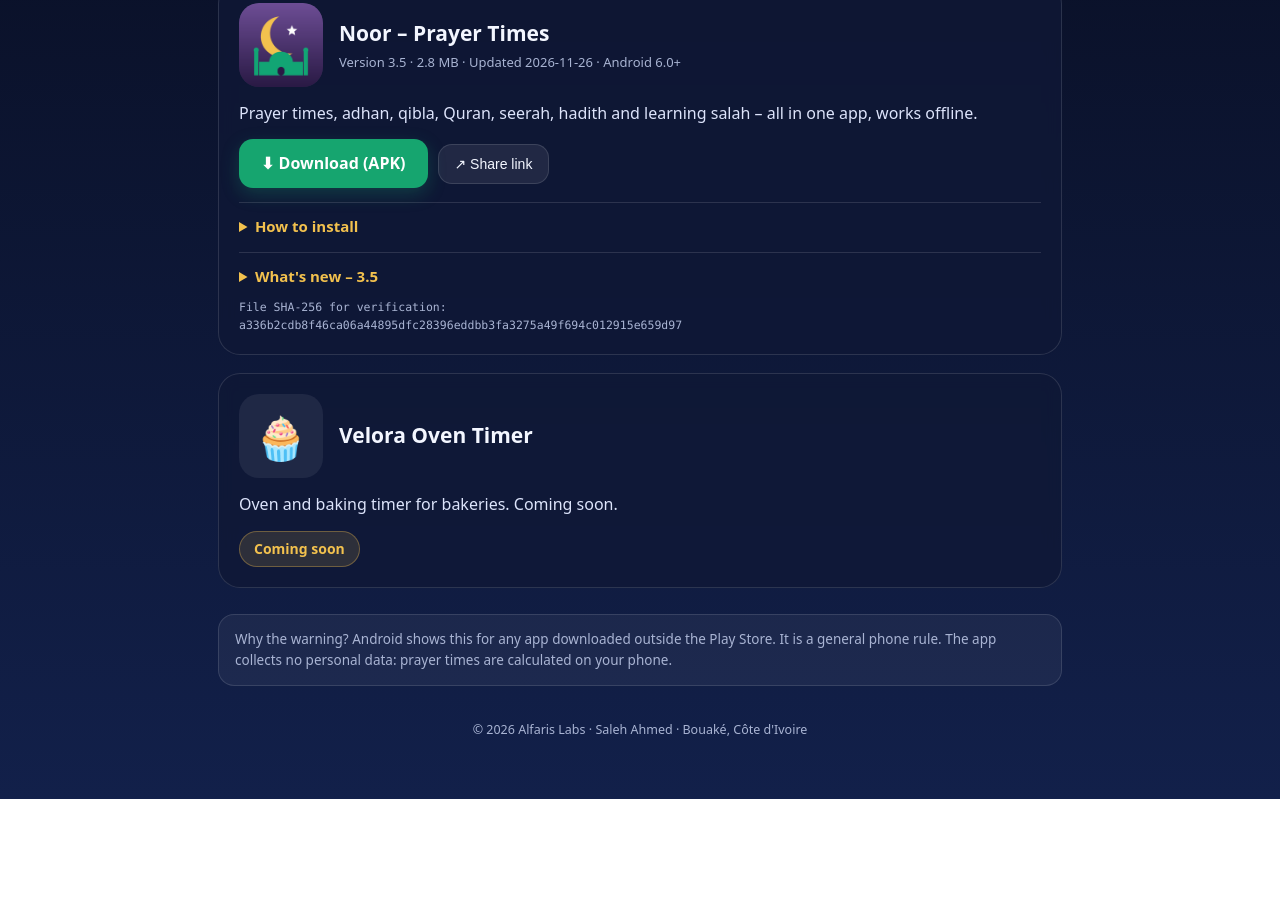
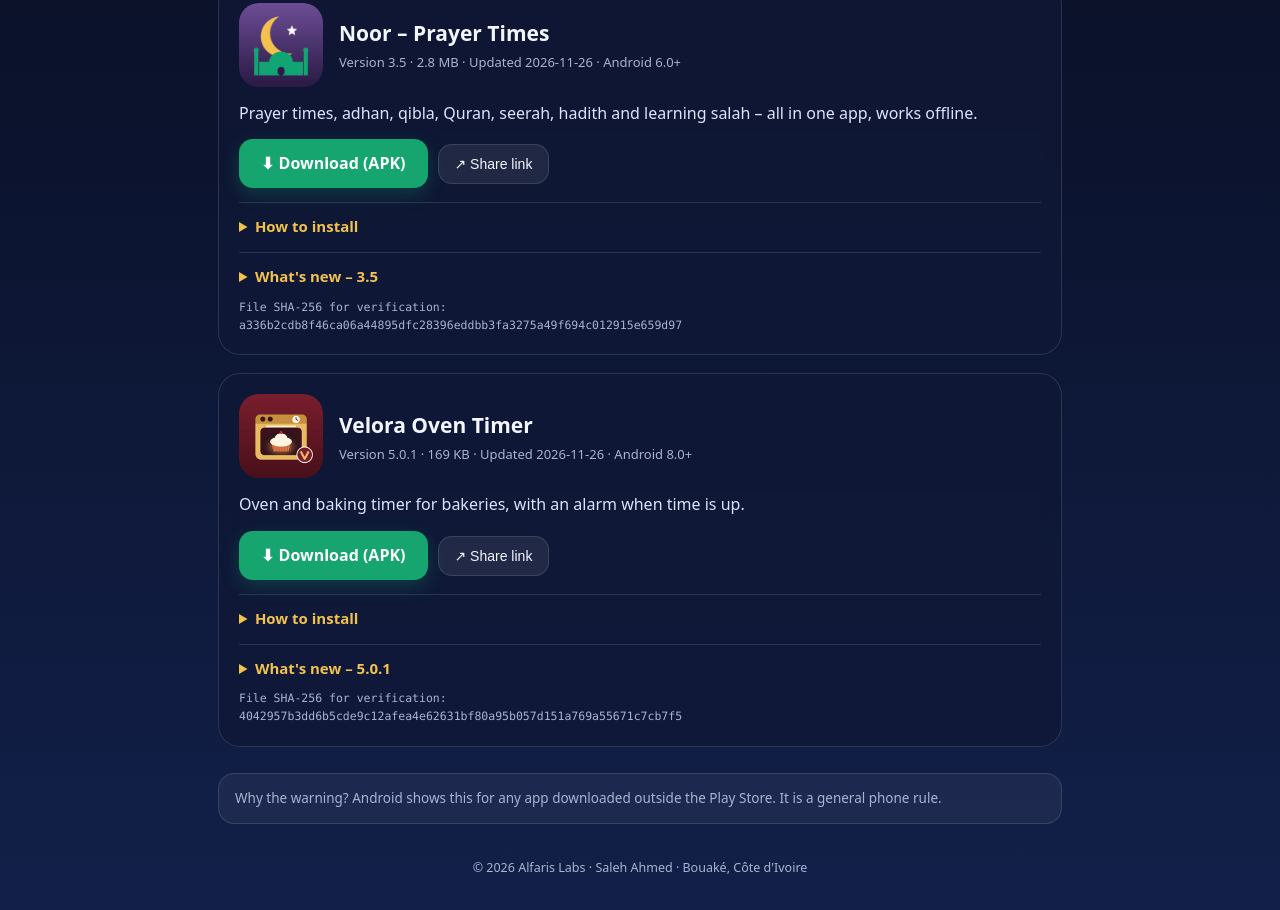
Before and after one commit to Alfaris-Group/alfaris-group.github.io, a plain HTML site: page index.html in a window 1280 px wide. Shown: the part 272-1182 px from the top of the page. Before the commit the page ends 1071 px from the top, so only its background shows below. Drawn offline with Linux system fonts and the light colour scheme.

Commit message:
Add Velora Oven Timer v5.0.1 to download site
Co-Authored-By: Claude Sonnet 5.5 <noreply@anthropic.com>
Claude-Session: https://claude.ai/code/session_01F8GRqNypFHZdB6nS2detem

```diff
--- a/apps.json
+++ b/apps.json
@@ -6,7 +6,11 @@
       "id": "noor",
       "status": "live",
       "icon": "icons/noor.png",
-      "name": {"bn": "নূর – নামাজের সময়", "fr": "Noor – Heures de prière", "en": "Noor – Prayer Times"},
+      "name": {
+        "bn": "নূর – নামাজের সময়",
+        "fr": "Noor – Heures de prière",
+        "en": "Noor – Prayer Times"
+      },
       "tagline": {
         "bn": "নামাজের সময়, আজান, কিবলা, কুরআন, সীরাত, হাদীস ও নামাজ শিক্ষা – সবই এক অ্যাপে, ইন্টারনেট ছাড়াই।",
         "fr": "Heures de prière, adhan, qibla, Coran, sîra, hadiths et apprentissage de la prière – tout en une seule application, même hors ligne.",
@@ -19,21 +23,53 @@
       "sha256": "a336b2cdb8f46ca06a44895dfc28396eddbb3fa3275a49f694c012915e659d97",
       "android": "6.0+",
       "changes": {
-        "bn": ["সূরার নাম বাংলায় (আন-নিসা, আল-কাহফ…)", "দোয়ার সূত্র ভাষা অনুযায়ী", "Alfaris Labs পরিচিতি পেজ"],
-        "fr": ["Noms des sourates en bengali / latin selon la langue", "Références des invocations localisées", "Page « À propos » d'Alfaris Labs"],
-        "en": ["Surah names in Bengali / Latin by language", "Localised dua references", "Alfaris Labs about page"]
+        "bn": [
+          "সূরার নাম বাংলায় (আন-নিসা, আল-কাহফ…)",
+          "দোয়ার সূত্র ভাষা অনুযায়ী",
+          "Alfaris Labs পরিচিতি পেজ"
+        ],
+        "fr": [
+          "Noms des sourates en bengali / latin selon la langue",
+          "Références des invocations localisées",
+          "Page « À propos » d'Alfaris Labs"
+        ],
+        "en": [
+          "Surah names in Bengali / Latin by language",
+          "Localised dua references",
+          "Alfaris Labs about page"
+        ]
       }
     },
     {
       "id": "oven",
-      "status": "soon",
-      "icon": "",
-      "emoji": "🧁",
-      "name": {"bn": "Velora ওভেন টাইমার", "fr": "Velora Minuteur de four", "en": "Velora Oven Timer"},
+      "status": "live",
+      "icon": "icons/oven.png",
+      "name": {
+        "bn": "Velora ওভেন টাইমার",
+        "fr": "Velora Minuteur de four",
+        "en": "Velora Oven Timer"
+      },
       "tagline": {
-        "bn": "বেকারির জন্য ওভেন ও বেকিং টাইমার। শীঘ্রই আসছে।",
-        "fr": "Minuteur de four et de cuisson pour boulangeries. Bientôt disponible.",
-        "en": "Oven and baking timer for bakeries. Coming soon."
+        "bn": "বেকারির জন্য ওভেন ও বেকিং টাইমার, সময় শেষ হলে অ্যালার্মসহ।",
+        "fr": "Minuteur de four et de cuisson pour boulangeries, avec alarme à la fin.",
+        "en": "Oven and baking timer for bakeries, with an alarm when time is up."
+      },
+      "version": "5.0.1",
+      "date": "2026-11-26",
+      "file": "apps/oven/oven.apk",
+      "size": "169 KB",
+      "sha256": "4042957b3dd6b5cde9c12afea4e62631bf80a95b057d151a769a55671c7cb7f5",
+      "android": "8.0+",
+      "changes": {
+        "bn": [
+          "সংস্করণ ৫.০.১"
+        ],
+        "fr": [
+          "Version 5.0.1"
+        ],
+        "en": [
+          "Version 5.0.1"
+        ]
       }
     }
   ]
--- a/index.html
+++ b/index.html
@@ -72,16 +72,16 @@ footer{margin-top:34px;text-align:center;color:var(--dim);font-size:12.5px}
 <script>
 const T = {
   bn: {tag:"আন্তরিকতায় গড়া উপকারী অ্যাপ", h1:"আমাদের অ্যাপসমূহ", lead:"নিচের অ্যাপগুলো সরাসরি ডাউনলোড করে আপনার Android ফোনে ইনস্টল করুন। সম্পূর্ণ বিনামূল্যে।", dl:"ডাউনলোড (APK)", ver:"ভার্সন", upd:"হালনাগাদ", size:"আকার", soon:"শীঘ্রই আসছে", how:"কীভাবে ইনস্টল করবেন", new_:"এই ভার্সনে নতুন", sha:"ফাইল যাচাইয়ের SHA-256:", share:"লিংক শেয়ার", copied:"লিংক কপি হয়েছে ✓", need:"Android",
-    steps:["উপরের \"ডাউনলোড\" বাটনে ট্যাপ করুন। ফাইলটি ফোনে নামবে।","ডাউনলোড শেষে ফাইলটি খুলুন। ফোন \"অজানা উৎস থেকে ইনস্টল\" অনুমতি চাইলে \"সেটিংস\" চেপে ব্রাউজারকে অনুমতি দিন।","\"ইনস্টল\" চাপুন। Google-এর সতর্কতা এলে \"তবুও ইনস্টল করুন\" (Install anyway) চাপুন।","অ্যাপ খুলে লোকেশন ও নোটিফিকেশনের অনুমতি দিন।"],
-    note:"কেন সতর্কতা আসে? Play Store-এর বাইরে থেকে নামানো যেকোনো অ্যাপে Android এই বার্তা দেখায়। এটা ফোনের সাধারণ নিয়ম। অ্যাপটি কোনো ব্যক্তিগত তথ্য সংগ্রহ করে না। আপনার নামাজের সময় ফোনেই হিসাব হয়।",
+    steps:["উপরের \"ডাউনলোড\" বাটনে ট্যাপ করুন। ফাইলটি ফোনে নামবে।","ডাউনলোড শেষে ফাইলটি খুলুন। ফোন \"অজানা উৎস থেকে ইনস্টল\" অনুমতি চাইলে \"সেটিংস\" চেপে ব্রাউজারকে অনুমতি দিন।","\"ইনস্টল\" চাপুন। Google-এর সতর্কতা এলে \"তবুও ইনস্টল করুন\" (Install anyway) চাপুন।","অ্যাপ খুলে যে অনুমতি চায় (যেমন নোটিফিকেশন) সেটা দিন।"],
+    note:"কেন সতর্কতা আসে? Play Store-এর বাইরে থেকে নামানো যেকোনো অ্যাপে Android এই বার্তা দেখায়। এটা ফোনের সাধারণ নিয়ম।",
     foot:"© 2026 Alfaris Labs · Saleh Ahmed · Bouaké, Côte d'Ivoire"},
   fr: {tag:"Des applications utiles, avec sincérité", h1:"Nos applications", lead:"Téléchargez et installez directement ces applications sur votre téléphone Android. Entièrement gratuit.", dl:"Télécharger (APK)", ver:"Version", upd:"Mise à jour", size:"Taille", soon:"Bientôt disponible", how:"Comment installer", new_:"Nouveautés", sha:"SHA-256 du fichier :", share:"Partager le lien", copied:"Lien copié ✓", need:"Android",
-    steps:["Appuyez sur « Télécharger ». Le fichier s'enregistre sur votre téléphone.","Ouvrez le fichier. Si le téléphone demande l'autorisation « sources inconnues », appuyez sur « Paramètres » et autorisez le navigateur.","Appuyez sur « Installer ». Si un avertissement de Google apparaît, choisissez « Installer quand même ».","Ouvrez l'application et accordez la localisation et les notifications."],
-    note:"Pourquoi cet avertissement ? Android l'affiche pour toute application téléchargée hors du Play Store. C'est une règle générale du téléphone. L'application ne collecte aucune donnée personnelle : les heures de prière sont calculées sur votre téléphone.",
+    steps:["Appuyez sur « Télécharger ». Le fichier s'enregistre sur votre téléphone.","Ouvrez le fichier. Si le téléphone demande l'autorisation « sources inconnues », appuyez sur « Paramètres » et autorisez le navigateur.","Appuyez sur « Installer ». Si un avertissement de Google apparaît, choisissez « Installer quand même ».","Ouvrez l'application et accordez les autorisations demandées (par ex. notifications)."],
+    note:"Pourquoi cet avertissement ? Android l'affiche pour toute application téléchargée hors du Play Store. C'est une règle générale du téléphone.",
     foot:"© 2026 Alfaris Labs · Saleh Ahmed · Bouaké, Côte d'Ivoire"},
   en: {tag:"Useful apps, built with sincerity", h1:"Our apps", lead:"Download these apps directly and install them on your Android phone. Completely free.", dl:"Download (APK)", ver:"Version", upd:"Updated", size:"Size", soon:"Coming soon", how:"How to install", new_:"What's new", sha:"File SHA-256 for verification:", share:"Share link", copied:"Link copied ✓", need:"Android",
-    steps:["Tap \"Download\". The file is saved to your phone.","Open the file. If the phone asks for the \"unknown sources\" permission, tap \"Settings\" and allow your browser.","Tap \"Install\". If a Google warning appears, choose \"Install anyway\".","Open the app and allow location and notifications."],
-    note:"Why the warning? Android shows this for any app downloaded outside the Play Store. It is a general phone rule. The app collects no personal data: prayer times are calculated on your phone.",
+    steps:["Tap \"Download\". The file is saved to your phone.","Open the file. If the phone asks for the \"unknown sources\" permission, tap \"Settings\" and allow your browser.","Tap \"Install\". If a Google warning appears, choose \"Install anyway\".","Open the app and allow the permissions it asks for (e.g. notifications)."],
+    note:"Why the warning? Android shows this for any app downloaded outside the Play Store. It is a general phone rule.",
     foot:"© 2026 Alfaris Labs · Saleh Ahmed · Bouaké, Côte d'Ivoire"}
 };
 let lang = localStorage.getItem("lang") || ((navigator.language||"bn").slice(0,2));
```
Also changed, not shown: icons/oven.png (added), 1 other file.
